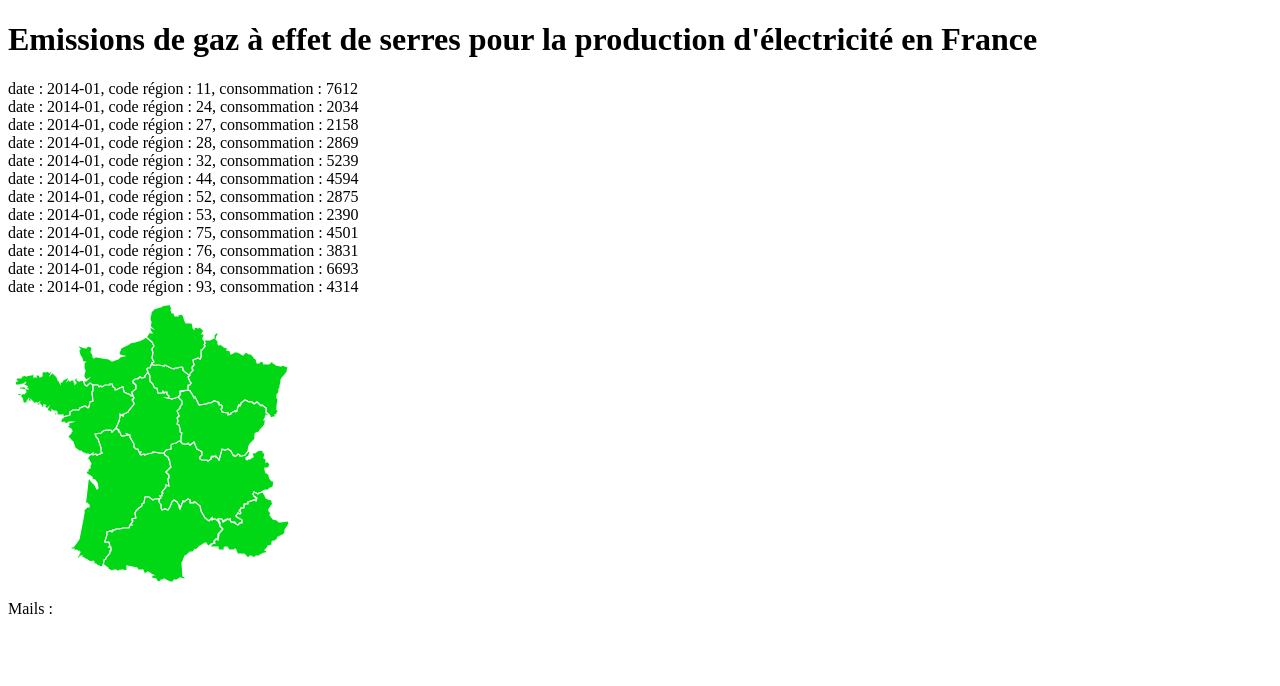
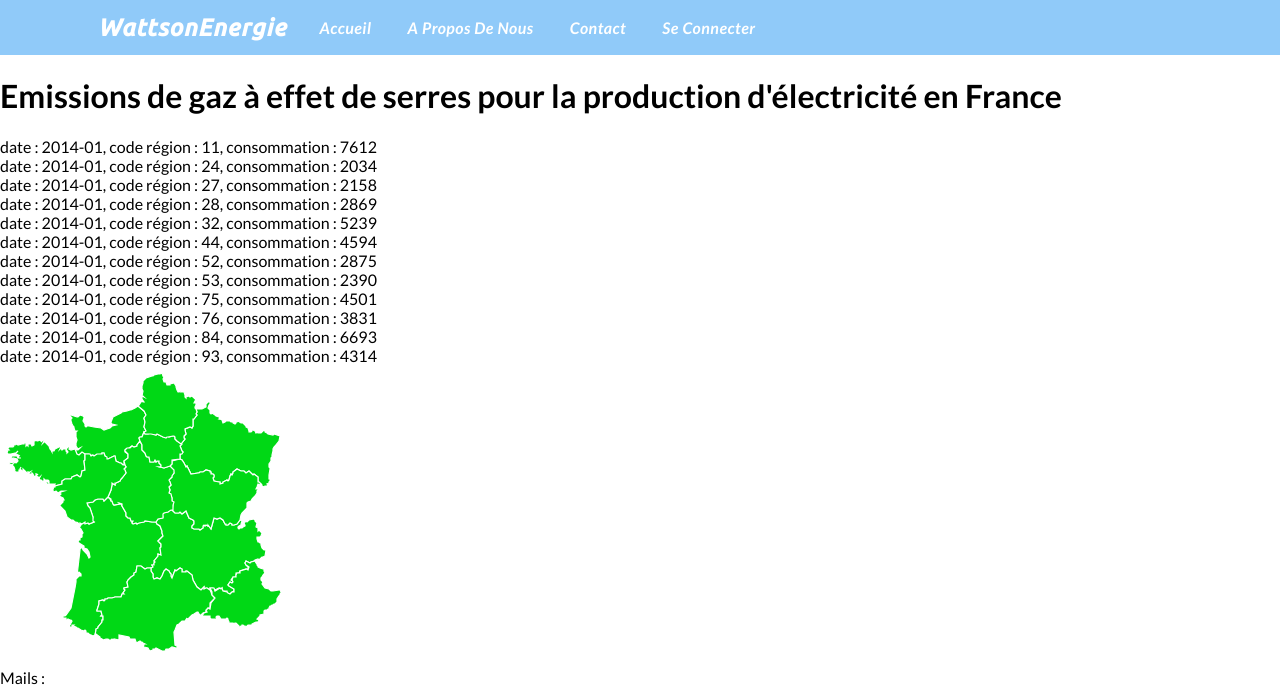
Before and after one commit to ThibautEscalante/Projet-L3, a PHP site: page /Interface.php in a window 1280 px wide. Shown: the top 686 px of the page. Run offline with PHP 8.4, Linux system fonts and the light colour scheme; data comes from the database, SQL or seed files in the repository.

Commit message:
resolution d'erreurs

```diff
--- a/Interface.php
+++ b/Interface.php
@@ -3,9 +3,36 @@
 <head>
 <title>Interface</title>
 <meta content="width=device-width" charset="UTF-8" />
-<link rel="stylesheet" href= "" type="text/css" media="screen" />
+<link rel="stylesheet" href= "StylePff.css" type="text/css" media="screen" />
+<link href="StyleAll.css" rel="stylesheet">
 
 	<body>
+		<header>
+
+			<nav class="menu">
+
+				<div class="conteneur">
+
+    				<div class="left">
+
+						<h1 class="logo"> <i class="fas fa-bolt"></i> WattsonEnergie </h1>
+
+					</div>
+
+					<div class="left">
+
+						<a href="AccF.html" class="liensMenu" > Accueil</a>
+						<a href="AProposDeNous.html" class="liensMenu" > A Propos De Nous</a>
+						<a href="Contact.html" class="liensMenu" > Contact</a>
+						<a href="SeConnecter.php" class="liensMenu" > Se Connecter</a>
+
+    				</div>
+
+    			</div>
+
+			</nav>
+
+		</header>
 			<div>
 
 			</div>
--- a/index.html
+++ b/index.html
@@ -8,6 +8,7 @@
 
 		<body>
 		<a href="Interface.php" >Interface</a>
+		<a href="AccF.html" >Accueil</a>
 		<a href="PageContact/Contact.html" >Contact</a>
 		<script src='cmap/france-map.js'></script><script>francefree();</script>
 		</body>
```
